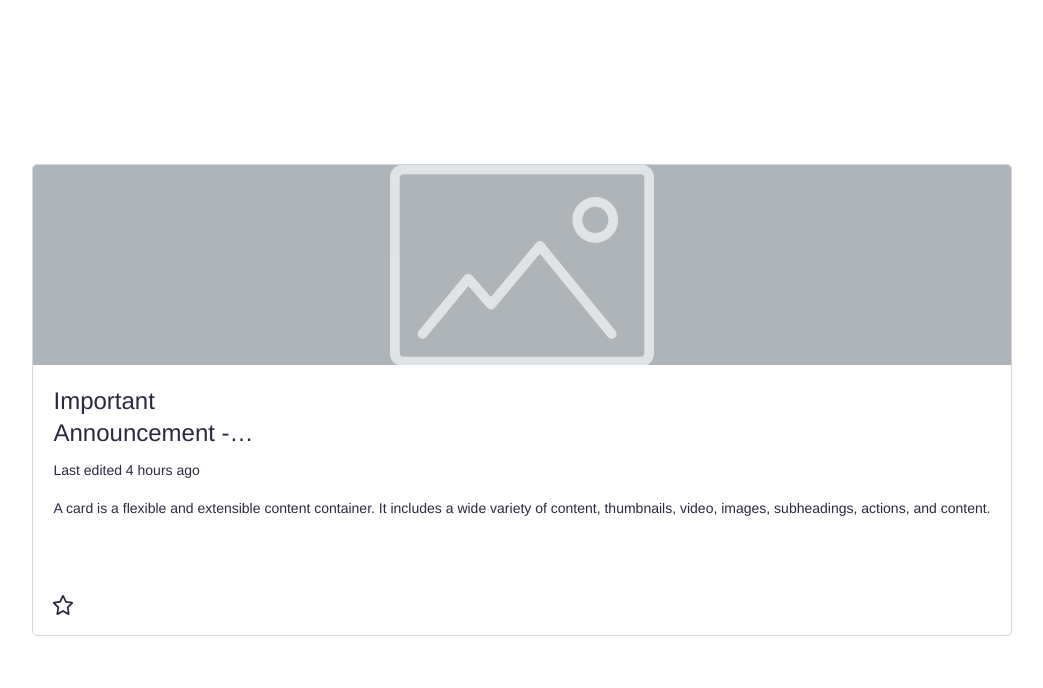
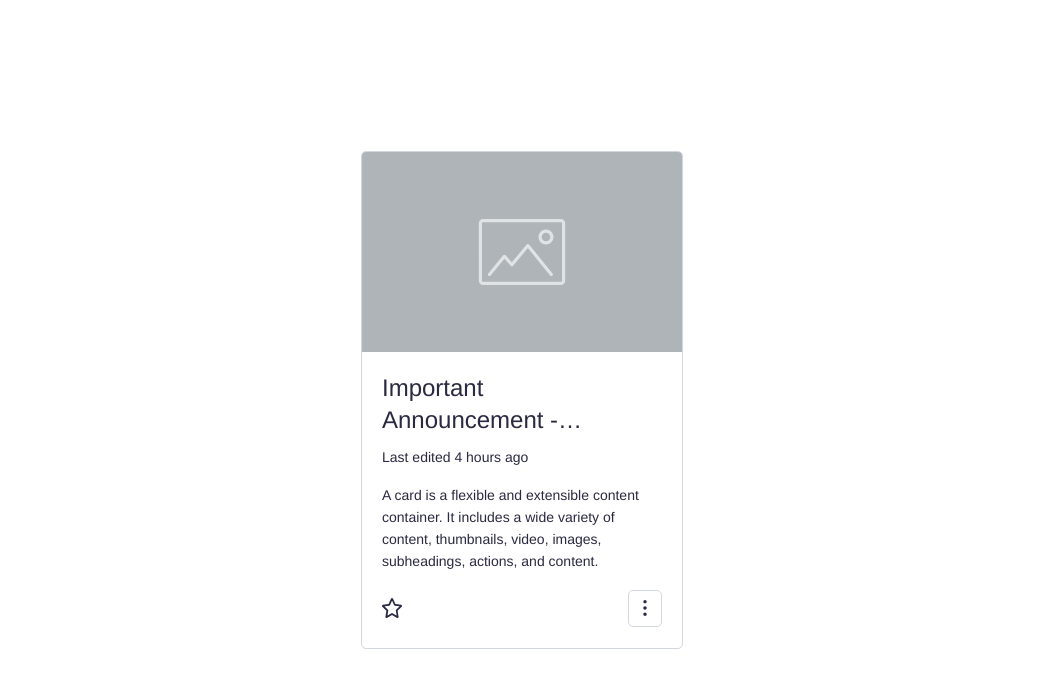
Before and after one commit to dlaurent123/cardjs, a React (Create React App) app: page / in a window 1280 px wide. Shown: the top 688 px of the page, without its empty margins (118-1161 px from the left). Built offline with nearby package versions, Linux system fonts and the light colour scheme.

Commit message:
implement menue button

```diff
--- a/src/App.js
+++ b/src/App.js
@@ -5,6 +5,7 @@ import video from "./assets/image.svg";
 
 function App() {
   const [isActive, setIsActive] = useState(false);
+  const [isOpen, setIsOpen] = useState(false);
 
   return (
     <div className="App">
@@ -26,6 +27,12 @@ function App() {
               onClick={() => setIsActive(!isActive)}
               isActive={isActive}
             />
+            <Card.Menue
+              isOpen={isOpen}
+              onClick={() => setIsOpen(!isOpen)}
+              menueItems={["Save", "Edit", "Preview"]}
+              menueItemClick={() => console.log("hello")}
+            />
           </Card.Footer>
         </Card.Body>
       </Card>
--- a/src/components/card/Card.js
+++ b/src/components/card/Card.js
@@ -11,11 +11,16 @@ import {
   CardText,
   CardFooter,
   CardFavoriteButton,
+  MenueButton,
+  MenueImgContainer,
+  MenuItemsContainer,
 } from "./cardStyles/CardStyles";
 import previewImg from "../../assets/image.svg";
-
 import star1 from "../../assets/Star.svg";
 import star2 from "../../assets/Star-filled.svg";
+import menueSvg from "../../assets/menue.svg";
+import menueSvg2 from "../../assets/white-menue.svg";
+import MenueItemsList from "./menuItemsList/MenueItemsList";
 
 const Card = ({ children, classes, ...rest }) => {
   return (
@@ -51,7 +56,13 @@ Card.SubHeading = ({ text, classes, ...rest }) => {
   );
 };
 
-Card.Media = ({ alt, classes, isVideo = false, src = previewImg, ...rest }) => {
+Card.Media = ({
+  alt = "media-content",
+  classes,
+  isVideo = false,
+  src = previewImg,
+  ...rest
+}) => {
   return (
     <CardMediaContainer className={classNames("card-media", classes)}>
       {isVideo ? (
@@ -85,9 +96,38 @@ Card.FavoriteButton = ({ classes, isActive, src, ...rest }) => {
       className={classNames("favorite-button", classes)}
       {...rest}
     >
-      <img alt={"favorite-button"} src={isActive ? star2 : star1} />
+      <img alt="favorite-button" src={isActive ? star2 : star1} />
     </CardFavoriteButton>
   );
 };
 
+Card.Menue = ({
+  classes,
+  isOpen = false,
+  menueItems,
+  menueItemClick,
+  ...rest
+}) => {
+  return (
+    <div>
+      <MenueButton
+        style={{
+          backgroundColor: isOpen && "#1254FF",
+          borderWidth: isOpen && "2px",
+          borderColor: isOpen && "#AACBFF",
+        }}
+        className={classNames("menue-button", classes)}
+        {...rest}
+      >
+        <MenueImgContainer>
+          <img alt="menue-button" src={isOpen ? menueSvg2 : menueSvg} />
+        </MenueImgContainer>
+      </MenueButton>
+      <MenuItemsContainer style={{ display: !isOpen && "none" }}>
+        <MenueItemsList items={menueItems} onClick={menueItemClick} />
+      </MenuItemsContainer>
+    </div>
+  );
+};
+
 export { Card };
--- a/src/components/card/cardStyles/CardStyles.js
+++ b/src/components/card/cardStyles/CardStyles.js
@@ -19,9 +19,10 @@ export const CardContainer = styled.div`
   min-height: 15vh;
   overflow: hidden;
   justify-content: center;
+  width: 25vw;
 `;
 
-export const Heading = styled.p`
+export const Heading = styled.h1`
   font-family: Helvetica Neue;
   font-size: 24px;
   line-height: 32px;
@@ -30,7 +31,7 @@ export const Heading = styled.p`
   text-align: left;
 `;
 
-export const SubHeading = styled.h5`
+export const SubHeading = styled.h2`
   display: flex;
   font-family: Helvetica Neue;
   color: #2a2941;
@@ -70,12 +71,78 @@ export const CardText = styled.p`
 
 export const CardFooter = styled.div`
   display: flex;
-  min-height: 10vh;
-  min-width: 22vw;
-  align-items: flex-end;
+  /* min-height: 10vh;
+  min-width: 22vw; */
+  width: inherit;
+  justify-content: space-between;
+  align-items: center;
+  height: 5vh;
 `;
 
 export const CardFavoriteButton = styled.div`
   display: flex;
   height: 20px;
+  width: 20px;
 `;
+
+export const MenueButton = styled.div`
+  display: flex;
+  flex-direction: column;
+  border-color: #d2d7df;
+  border-width: 1px;
+  border-radius: 5px;
+  border-style: solid;
+  justify-content: center;
+  align-items: center;
+  height: 35px;
+  width: 2.5vw;
+`;
+
+export const MenueImgContainer = styled.div`
+  height: 2vh;
+  display: flex;
+  justify-content: center;
+  width: inherit;
+`;
+
+export const MenuItemsContainer = styled.div`
+  position: absolute;
+  background-color: white;
+  z-index: 1;
+  border-color: #d2d7df;
+  border-width: 1px;
+  border-radius: 2px;
+  width: 10vw;
+  border-style: solid;
+  margin-top: 5px;
+`;
+
+export const MenueItem = styled.p`
+  font-family: Helvetica Neue;
+  line-height: 24px;
+  font-size: 16px;
+  font-size: 16px;
+  color: #2a2941;
+  font-weight: 400;
+`;
+
+export const MenueItemContainer = styled.div`
+  display: flex;
+  justify-content: flex-start;
+  align-items: center;
+  border-bottom-style: solid;
+  border-bottom-color: #d2d7df;
+  border-bottom-width: 1px;
+  padding-left: 1vw;
+  padding-right: 1vw;
+  padding-top: 0.5vh;
+  padding-bottom: 0.5vh;
+  cursor: pointer;
+  :hover {
+    background-color: #1254ff;
+  }
+
+  :hover ${MenueItem} {
+    color: white;
+  }
+`;
--- /dev/null
+++ b/src/components/card/menuItemsList/MenueItemsList.js
@@ -0,0 +1,18 @@
+import React from "react";
+import { MenueItem, MenueItemContainer } from "../cardStyles/CardStyles";
+
+const MenueItemsList = ({ items, onClick }) => {
+  return items.map((item, i) => {
+    return (
+      <MenueItemContainer
+        style={{ borderBottomStyle: i === items.length - 1 && "none" }}
+        onClick={onClick}
+        key={`menue-item-${item}`}
+      >
+        <MenueItem>{item}</MenueItem>
+      </MenueItemContainer>
+    );
+  });
+};
+
+export default MenueItemsList;
```
Also changed, not shown: src/assets/menue.svg (added), src/assets/white-menue.svg (added).
